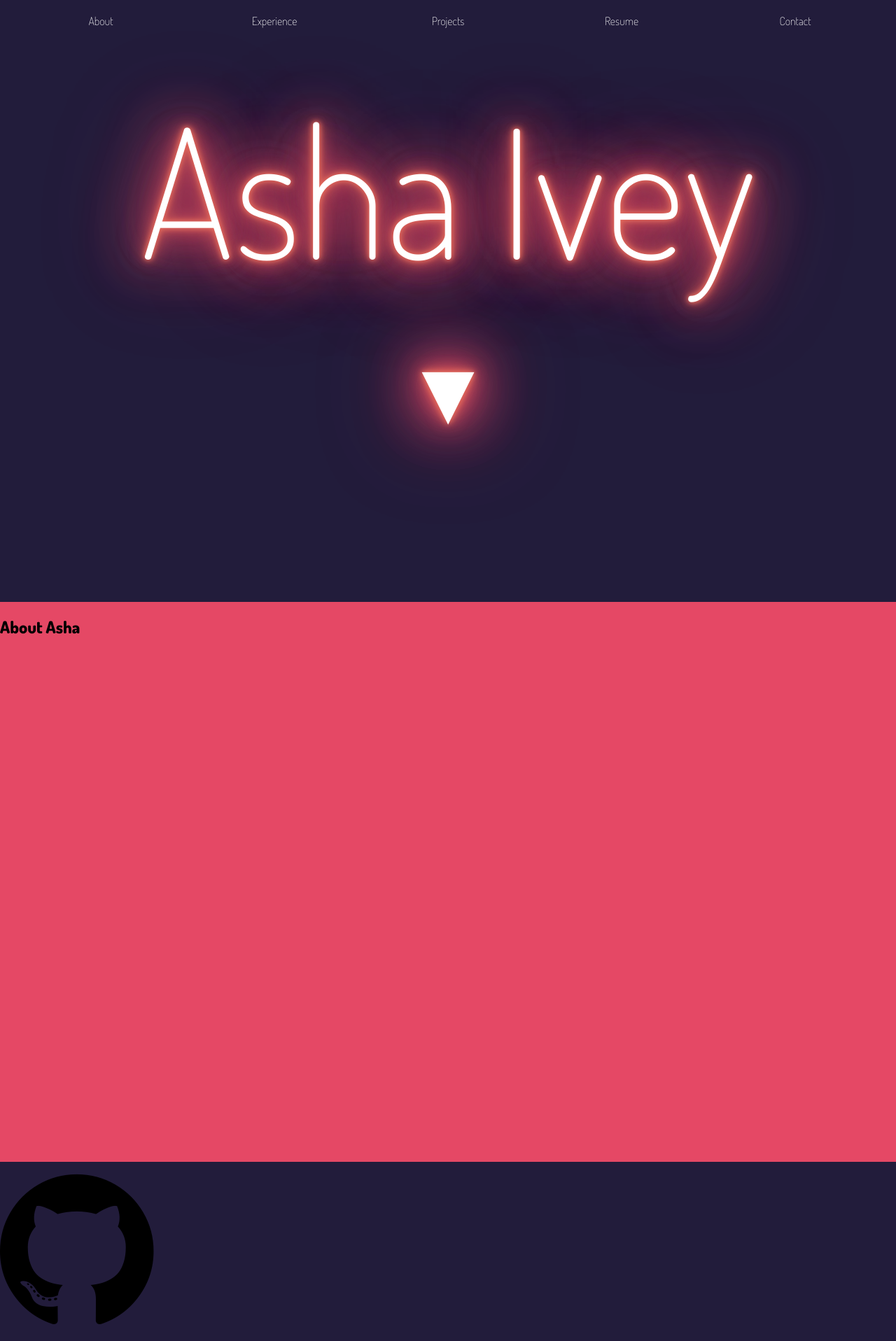
After one commit to aivey65/AshaIV-PortfolioWebsite, a Flask app: page / in a window 1280 px wide. The commit adds this page. Shown: the whole page at 70% size. Run offline with Flask 2, Linux system fonts and the light colour scheme.

Commit message:
Moved files and started on the overall layout of the website. Decided on a one-page scrolling website with a multitu website with a multitude of lovely colors.

```diff
--- a/css/home.css
+++ b/static/css/home.css
@@ -13,6 +13,11 @@ Violet - 53335D
 Violet accent - 3D2248
 bLue - 221c3b
 */
+
+html, body, div{
+    width:100vw;
+    margin: 0;
+}
 
 @keyframes pulse {
     100% {
@@ -48,11 +53,31 @@ bLue - 221c3b
     text-align: center;
     color: white;
     animation: pulse 0.6s ease-in-out infinite alternate;
+    font-size: 20vw;
+    margin: 6vh;
 }
 
-#home_title {
-    font-size: 20vw;
-    margin: 10vh;
+.arrow {
+    text-align: center;
+    color: white;
+    animation: pulse 0.6s ease-in-out infinite alternate;
+    font-size: 10vw;
+    margin: 6vh;
+    bottom: 100vh - 20px;
+}
+
+.cloud {
+    animation: pulse 0.6s ease-in-out infinite alternate,
+    MoveUpDown 2s linear infinite;
+}
+
+@keyframes MoveUpDown {
+    0%, 100% {
+        transform: translateY(0);
+    }
+    50% {
+        transform: translateY(-10px);
+    }
 }
 
 h1, h3, body {
@@ -67,38 +92,64 @@ h1, h3, body {
 
 }
 
-#home_nav {
-    text-align: center;
-    margin-left: auto;
-    margin-right: auto;
-    margin-top: 20px;
-    border-radius: 20px;
-    padding: 10px;
-    display: table;
-    padding-left: 30px;
-    padding-right: 30px;
+nav {
+    display: flex;
+    justify-content: space-between;
+    padding: 20px;
+    color: white;
 
-    border: 1px solid white;
-    box-shadow: 0 0 3px white,
-        0 0 3px white,
-        0 0 2px #FADB6B,
-        0 0 2px #FADB6B,
-        0 0 3px #FADB6B,
-        0 0 4px #F5BF67,
-        0 0 5px #F5BF67,
-        0 0 48px #F5BF67,
-        inset 0 0 21px #F5BF67;
+    /* Stick to top */
+    top: 0;
+    position: sticky;
 }
 
-/* Starry background from https://projects.verou.me/css3patterns/#starry-night */
+.nav_button {
+    background: none;
+    color: inherit;
+    border: none;
+    padding: 0;
+    font: inherit;
+    cursor: pointer;
+    outline: inherit;
+    flex: 1;
+}
 
-body {
-    color:white;
+/* Body Beginning and End Styles */
+.beginning {
     background-color: #221c3b;
+    display: flex;
+    flex-direction: column;
+}
+.end {
+    background-color: black;
+    display: flex;
+    flex-direction: column;
+
+    /* Starry background from https://projects.verou.me/css3patterns/#starry-night */
+    /* To get stars of verying brightness on the background */
     background-image: radial-gradient(white, rgba(255,255,255,.2) 2px, transparent 5px),
     radial-gradient(white, rgba(255,255,255,.15) 1px, transparent 2.5px),
     radial-gradient(white, rgba(255,255,255,.1) 2px, transparent 5px),
     radial-gradient(rgba(255,255,255,.4), rgba(255,255,255,.1) 2px, transparent 2.5px);
     background-size: 550px 550px, 350px 350px, 250px 250px, 150px 150px;
-background-position: 0 0, 40px 60px, 130px 270px, 70px 100px;
+    background-position: 0 0, 40px 60px, 130px 270px, 70px 100px;
 }
+
+div {
+    margin: 0;
+}
+
+.home_style {
+    color:white;
+    background: None;
+}
+
+.fullscreen {
+    height:100vh;
+}
+
+/* Content */
+
+.about_style {
+    background: #E54865;
+}
--- a/js/home.js
+++ b/static/js/home.js
@@ -13,11 +13,6 @@ function projectsAction() {
     header.style.color = 'pink';
 }
 
-function skillsAction() {
-    var header = document.getElementById('test');
-    header.style.color = 'pink';
-}
-
 function resumeAction() {
     var header = document.getElementById('test');
     header.style.color = 'pink';
--- /dev/null
+++ b/templates/home.html
@@ -0,0 +1,37 @@
+<!DOCTYPE html>
+<html>
+    <head>
+        <title>Asha Ivey - Portfolio Website</title>
+        <link rel='stylesheet' href='../static/css/home.css'>
+        <script src='../static/js/home.js'></script>
+
+        <!-- Font Stuff -->
+        <link rel="preconnect" href="https://fonts.googleapis.com">
+        <link rel="preconnect" href="https://fonts.gstatic.com" crossorigin>
+        <link href="https://fonts.googleapis.com/css2?family=Dosis:wght@200;400;800&display=swap" rel="stylesheet">
+        <link rel="stylesheet" href="https://cdnjs.cloudflare.com/ajax/libs/font-awesome/4.7.0/css/font-awesome.min.css">
+    </head>
+
+    <body class='beginning'>
+        <nav>
+            <button class='nav_button' onclick='aboutAction()'>About</button>
+            <button class='nav_button' onclick='experienceAction()'>Experience</button>
+            <button class='nav_button' onclick='projectsAction()'>Projects</button>
+            <button class='nav_button' onclick='resumeAction()'>Resume</button>
+            <button class='nav_button' onclick='contactAction()'>Contact</button>
+        </nav>
+
+        <div class='fullscreen home_style'>
+            <h1 id='home_title'>Asha Ivey</h1>
+            <h1 onclick='aboutAction()' class='arrow cloud'>▼</h1>
+        </div>
+
+        <div class='fullscreen about_style'>
+            <h2>About Asha</h2>
+        </div>
+
+        <div id='socials'>
+            <i class='fa fa-github' style='font-size:20vw'></i>
+        </div>
+    </body>
+</html>
```
Also changed, not shown: home.html (deleted, +0 -24 lines), 5 other files.
